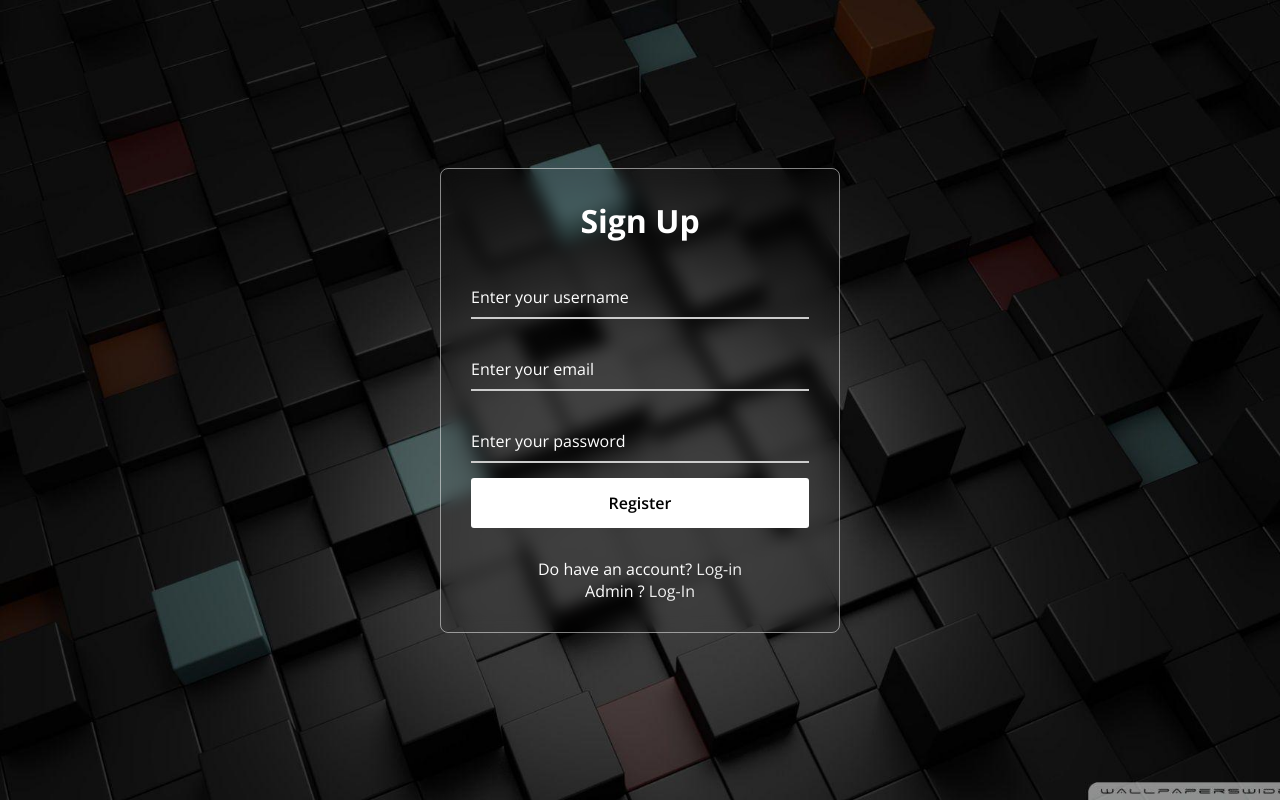
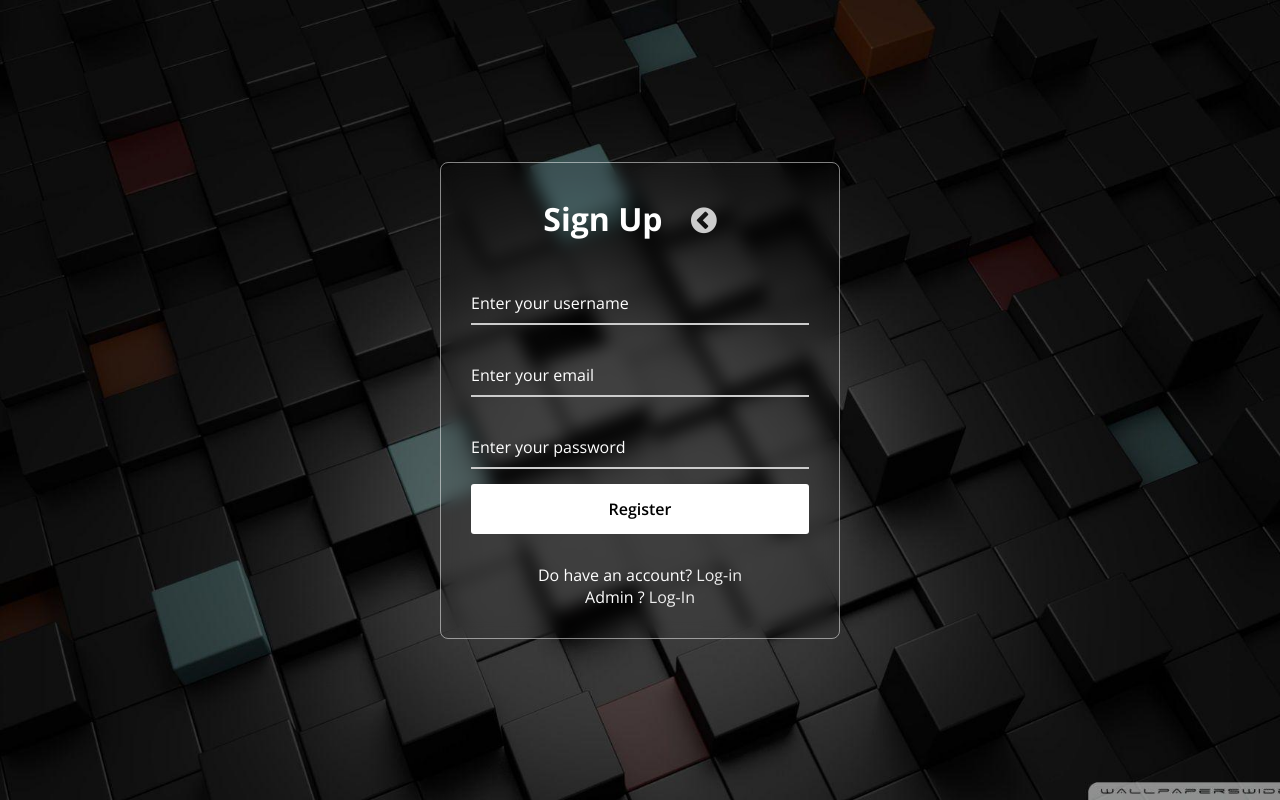
Before and after one commit to saviomds/ttomovies, a plain HTML site: page register.html in a window 1280 px wide. Drawn offline with nearby package versions, Linux system fonts and the light colour scheme.

Commit message:
back feature

```diff
--- a/css/admin.css
+++ b/css/admin.css
@@ -25,7 +25,14 @@ body::before {
   background-position: center;
   background-size: cover;
 }
-
+.back {
+  border: none;
+  background-color: transparent;
+}
+.back i {
+  color: #ccc;
+  font-size: 30px;
+}
 .wrapper {
   width: 400px;
   border-radius: 8px;
--- a/register.html
+++ b/register.html
@@ -5,11 +5,24 @@
     <meta name="viewport" content="width=device-width, initial-scale=1.0" />
     <title>MOOVix</title>
     <link rel="stylesheet" href="./css/admin.css" />
+    <link
+      rel="stylesheet"
+      href="https://cdnjs.cloudflare.com/ajax/libs/font-awesome/5.15.4/css/all.min.css"
+    />
+    <link
+      rel="stylesheet"
+      href="https://cdnjs.cloudflare.com/ajax/libs/font-awesome/4.7.0/css/font-awesome.min.css"
+    />
   </head>
   <body>
     <div class="wrapper">
       <form action="#" id="register-form">
-        <h2>Sign Up</h2>
+        <h2>
+          Sign Up
+          <button class="back" onclick="window.history.back();">
+            <i class="fa fa-chevron-circle-left" aria-hidden="true"></i>
+          </button>
+        </h2>
         <div class="input-field">
           <input type="text" required />
           <label>Enter your username</label>
```
Also changed, not shown: login.html (+14 -1 lines), update/admin.html (+14 -1 lines).
